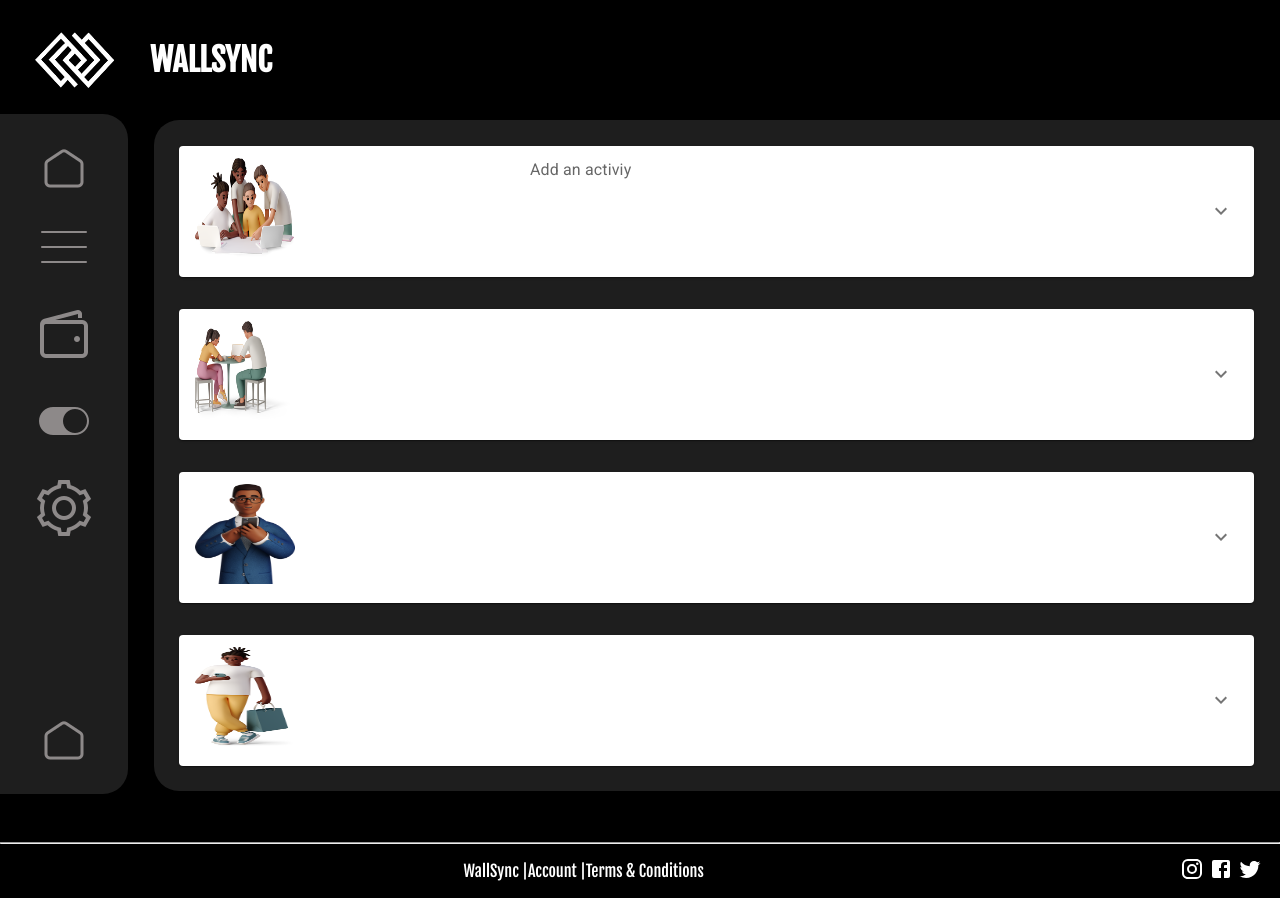
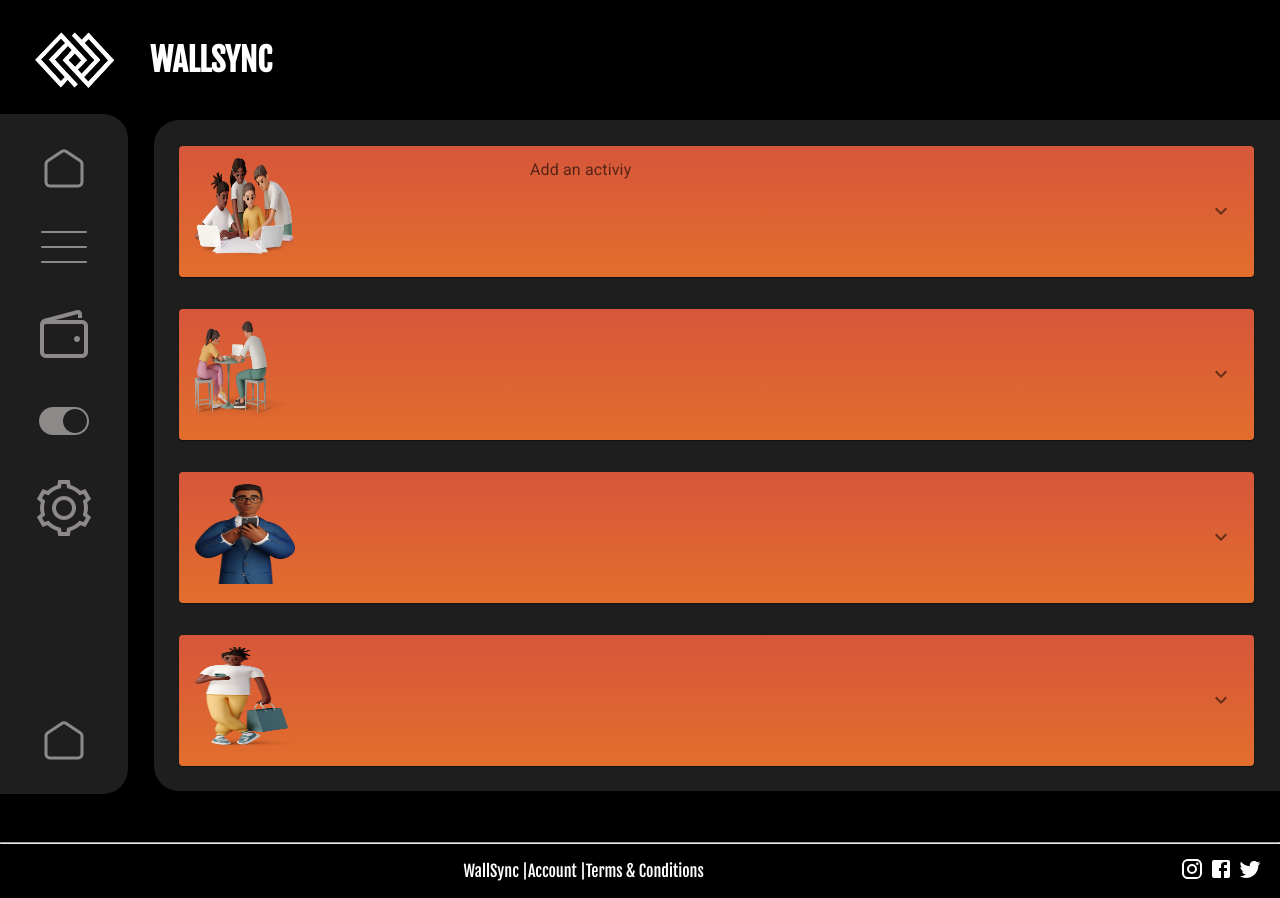
Before and after one commit to pesto-students/wallsync-frontend-team1-harsh, a React (Create React App) app in the folder client/: page / in a window 1280 px wide. Built offline with nearby package versions, Linux system fonts and the light colour scheme.

Commit message:
panel colors

```diff
--- a/client/src/components/panel/panel.css
+++ b/client/src/components/panel/panel.css
@@ -3,6 +3,7 @@
     height:100px;
 }
 .MuiAccordion-root{
-    background-color: aqua;
-    color: red;
+    background: rgb(226,110,45);
+    background: linear-gradient(0deg, rgba(226,110,45,1) 0%, rgba(214,86,58,1) 100%);
+    border-radius: 25px
 }
--- a/client/src/pages/home/Home.js
+++ b/client/src/pages/home/Home.js
@@ -8,7 +8,6 @@ import pic2 from "../../assets/expenseManager.png";
 import pic3 from "../../assets/repayments.png";
 import pic4 from "../../assets/stockCheck.png";
 import Nav from "../../components/nav/Nav";
-
 const Home = () => {
 	return (
 		<div>
@@ -22,15 +21,13 @@ const Home = () => {
 						panelLogo={pic1}
 						panelName="Add an activiy"
 						panelData="goaTrip"
-            panelClass="cardPanel"
 					/>
-          {/* <br /> */}
-          <Panel panelLogo={pic2} panelClass="cardPanel" />
-          {/* <br /> */}
-          <Panel panelLogo={pic3} panelClass="cardPanel" />
-          {/* <br /> */}
-          <Panel panelLogo={pic4} panelClass="cardPanel" />
-          {/* <br /> */}
+
+					<Panel panelLogo={pic2} />
+
+					<Panel panelLogo={pic3} />
+
+					<Panel panelLogo={pic4} />
 				</div>
 			</div>
 
--- a/client/src/pages/home/home.css
+++ b/client/src/pages/home/home.css
@@ -14,11 +14,7 @@
     justify-content:space-between;
     /* margin: auto 2%; */
 }
-.cardPanel{
-    margin: 5%;
-    background: rgb(226,110,45);
-    background: linear-gradient(0deg, rgba(226,110,45,1) 0%, rgba(214,86,58,1) 100%);
-}
+
 .homeFooter{
     margin-top: 4%;
 }
```
Lines whose indentation alone changed are shown as unchanged.
